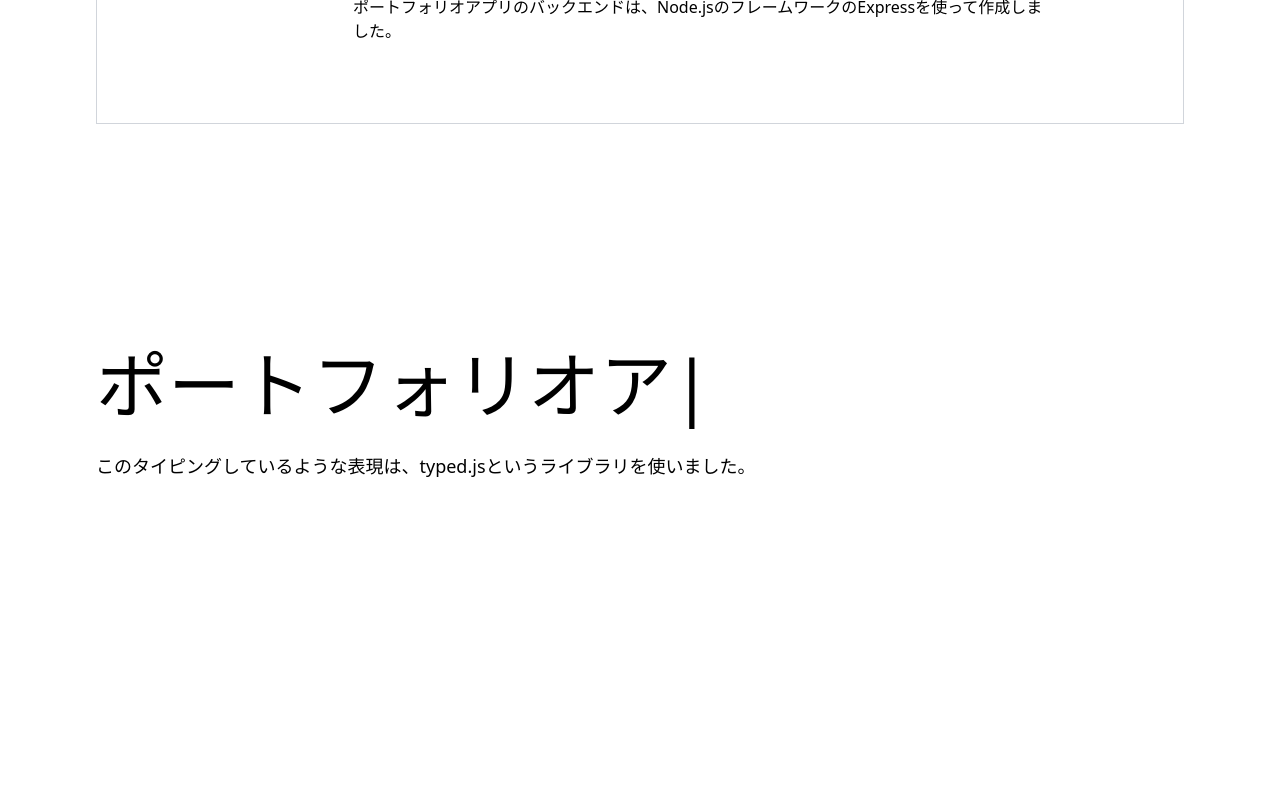
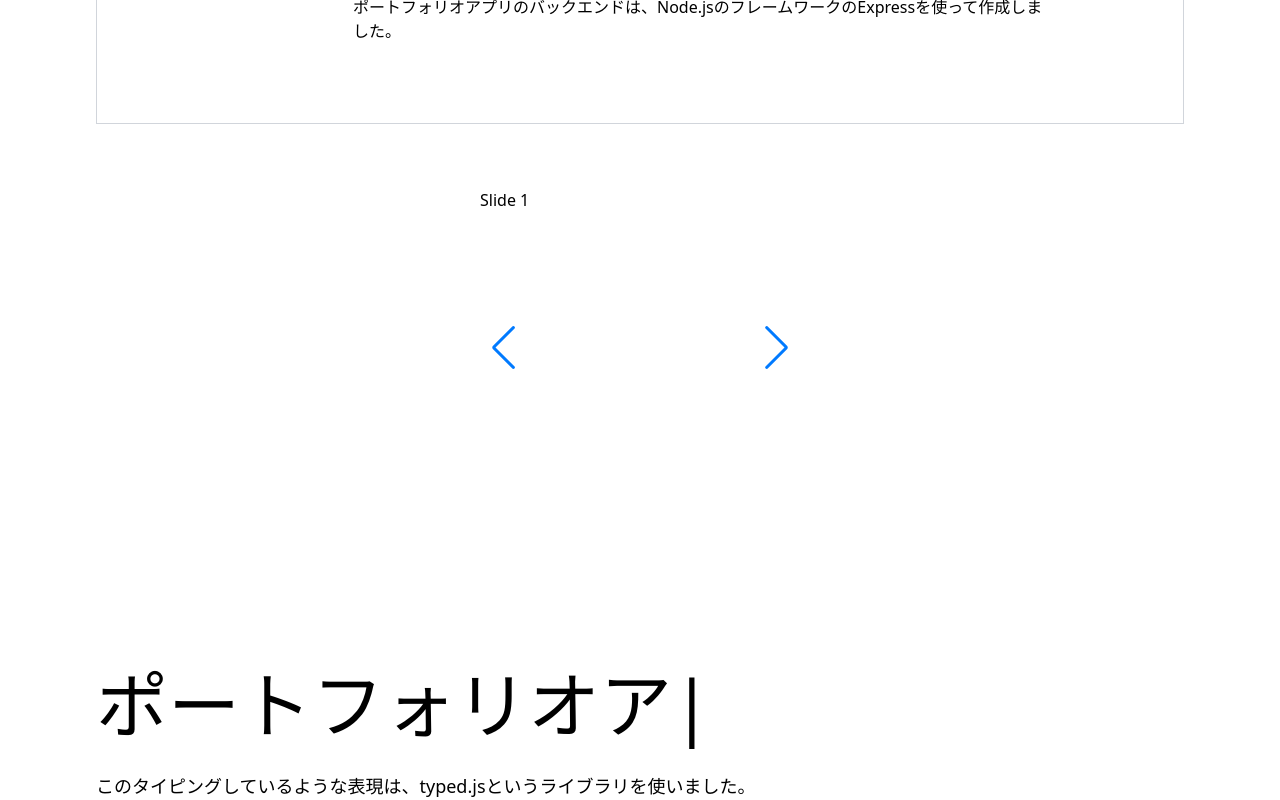
Before and after one commit to yurikondo/portfolio-site, a Next.js app: page / in a window 1280 px wide. Shown: the part 2444-3244 px from the top of the page. Before the commit the page ends 2924 px from the top, so only its background shows below. Built offline with nearby package versions, Linux system fonts and the light colour scheme.

Commit message:
Swiperライブラリを追加

```diff
--- a/package.json
+++ b/package.json
@@ -18,6 +18,7 @@
     "next": "13.4.4",
     "react": "18.2.0",
     "react-dom": "18.2.0",
+    "swiper": "^9.4.1",
     "typed.js": "^2.0.12",
     "typescript": "5.0.4",
     "vanilla-tilt": "^1.8.0"
--- /dev/null
+++ b/src/components/typing/Banners.tsx
@@ -0,0 +1,35 @@
+// core version + navigation, pagination modules:
+import Swiper, { Navigation, Pagination } from "swiper";
+// import Swiper and modules styles
+import "swiper/css";
+import "swiper/css/navigation";
+import "swiper/css/pagination";
+
+const Banners = () => {
+  return (
+    <div>
+      {/* <!-- Slider main container --> */}
+      <div className="swiper w-80 h-80">
+        {/* <!-- Additional required wrapper --> */}
+        <div className="swiper-wrapper">
+          {/* <!-- Slides --> */}
+          <div className="swiper-slide">Slide 1</div>
+          <div className="swiper-slide">Slide 2</div>
+          <div className="swiper-slide">Slide 3</div>
+          ...
+        </div>
+        {/* <!-- If we need pagination --> */}
+        <div className="swiper-pagination"></div>
+
+        {/* <!-- If we need navigation buttons --> */}
+        <div className="swiper-button-prev"></div>
+        <div className="swiper-button-next"></div>
+
+        {/* <!-- If we need scrollbar --> */}
+        <div className="swiper-scrollbar"></div>
+      </div>{" "}
+    </div>
+  );
+};
+
+export default Banners;
--- a/src/pages/index.tsx
+++ b/src/pages/index.tsx
@@ -4,6 +4,7 @@ import Skills from "@/components/skill/Skills";
 import Typing from "@/components/typing/Typing";
 import PortFolio from "@/components/PortFolio";
 import Navbar from "@/components/Navbar";
+import Banners from "@/components/typing/Banners";
 
 export default function Home({}) {
   return (
@@ -23,6 +24,7 @@ export default function Home({}) {
       <Hero />
       <PortFolio />
       <Skills />
+      <Banners/>
       <Typing />
       <script
         src="https://cdnjs.cloudflare.com/ajax/libs/vanilla-tilt/1.8.0/vanilla-tilt.min.js"
```
Also changed, not shown: 1 other file (tests, documents, lock files or other folders).
